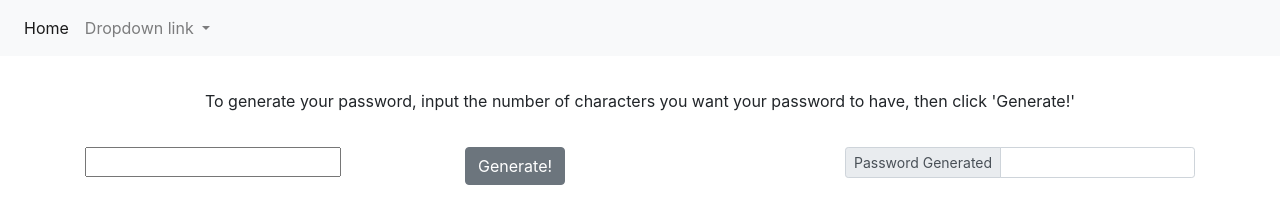
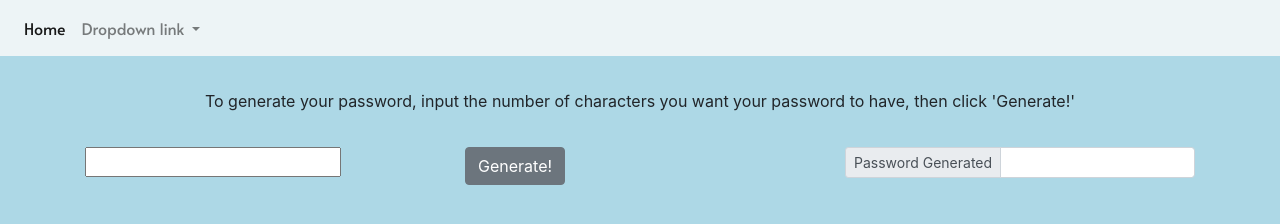
Before and after one commit to mcbridz/portfolio.github.io, a plain HTML site: page html-js-demo/random-password-generator/random-password-generator.html in a window 1280 px wide. Drawn offline with nearby package versions, Linux system fonts and the light colour scheme.

Commit message:
updated style template

```diff
--- a/html-js-demo/random-password-generator/random-password-generator.html
+++ b/html-js-demo/random-password-generator/random-password-generator.html
@@ -11,6 +11,8 @@
         integrity="sha384-Vkoo8x4CGsO3+Hhxv8T/Q5PaXtkKtu6ug5TOeNV6gBiFeWPGFN9MuhOf23Q9Ifjh" crossorigin="anonymous">
 
     <!--Custom CSS-->
+    <link href="../../style.css" rel="stylesheet" />
+    <link href="https://fonts.googleapis.com/css2?family=Alata&display=swap" rel="stylesheet">
     <style>
         .row {
             margin-top: 3%;
```
